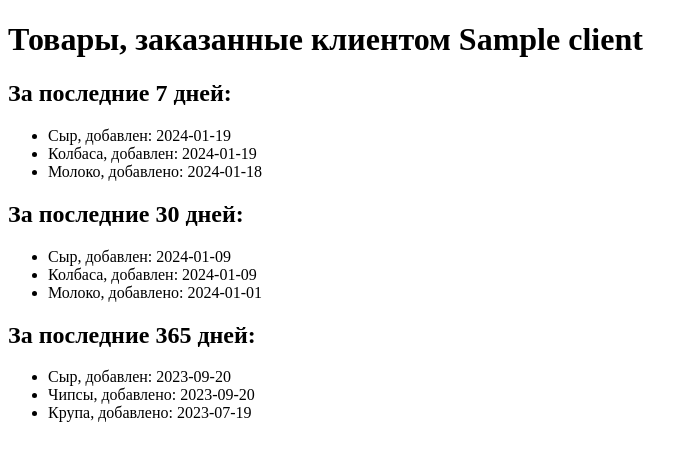
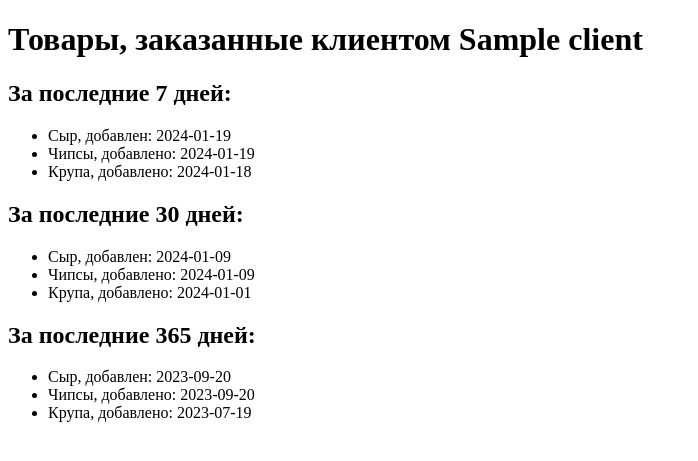
Before and after one commit to YuraSashin/Home_django, a Django app: template app1/templates/product_client.html in a window 1280 px wide. Shown: the top 461 px of the page, without its empty margins (0-698 px from the left). Run offline with Django 5.2, Linux system fonts and the light colour scheme; tables that the repository leaves empty hold one stand-in row (values such as "Sample post"); the template is opened without the code that fills it: values that come from a table or form of the project are taken from there, most other values are stand-ins (such as "Sample title", 1, 10 or a date in 2020); parts of the project's set-up code (start-up, migrations or seed data) failed here and were passed over.

Commit message:
Решил задание семинар 3

```diff
--- a/app1/templates/product_client.html
+++ b/app1/templates/product_client.html
@@ -9,25 +9,25 @@
     <h1>Товары, заказанные клиентом {{ client.name }}</h1>
     <h2>За последние 7 дней:</h2>
     <ul>
-    {% for product in products_7_days %}
+    {% for product in products_week %}
         <li>Сыр, добавлен: 2024-01-19</li>
-        <li>Колбаса, добавлен: 2024-01-19</li>
-        <li>Молоко, добавлено: 2024-01-18</li>
+        <li>Чипсы, добавлено: 2024-01-19</li>
+        <li>Крупа, добавлено: 2024-01-18</li>
     {% endfor %}
     </ul>
 
     <h2>За последние 30 дней:</h2>
     <ul>
-    {% for product in products_30_days %}
+    {% for product in products_month %}
         <li>Сыр, добавлен: 2024-01-09</li>
-        <li>Колбаса, добавлен: 2024-01-09</li>
-        <li>Молоко, добавлено: 2024-01-01</li>
+        <li>Чипсы, добавлено: 2024-01-09</li>
+        <li>Крупа, добавлено: 2024-01-01</li>
     {% endfor %}
     </ul>
 
     <h2>За последние 365 дней:</h2>
     <ul>
-    {% for product in products_365_days %}
+    {% for product in products_year %}
         <li>Сыр, добавлен: 2023-09-20</li>
         <li>Чипсы, добавлено: 2023-09-20</li>
         <li>Крупа, добавлено: 2023-07-19</li>
```
